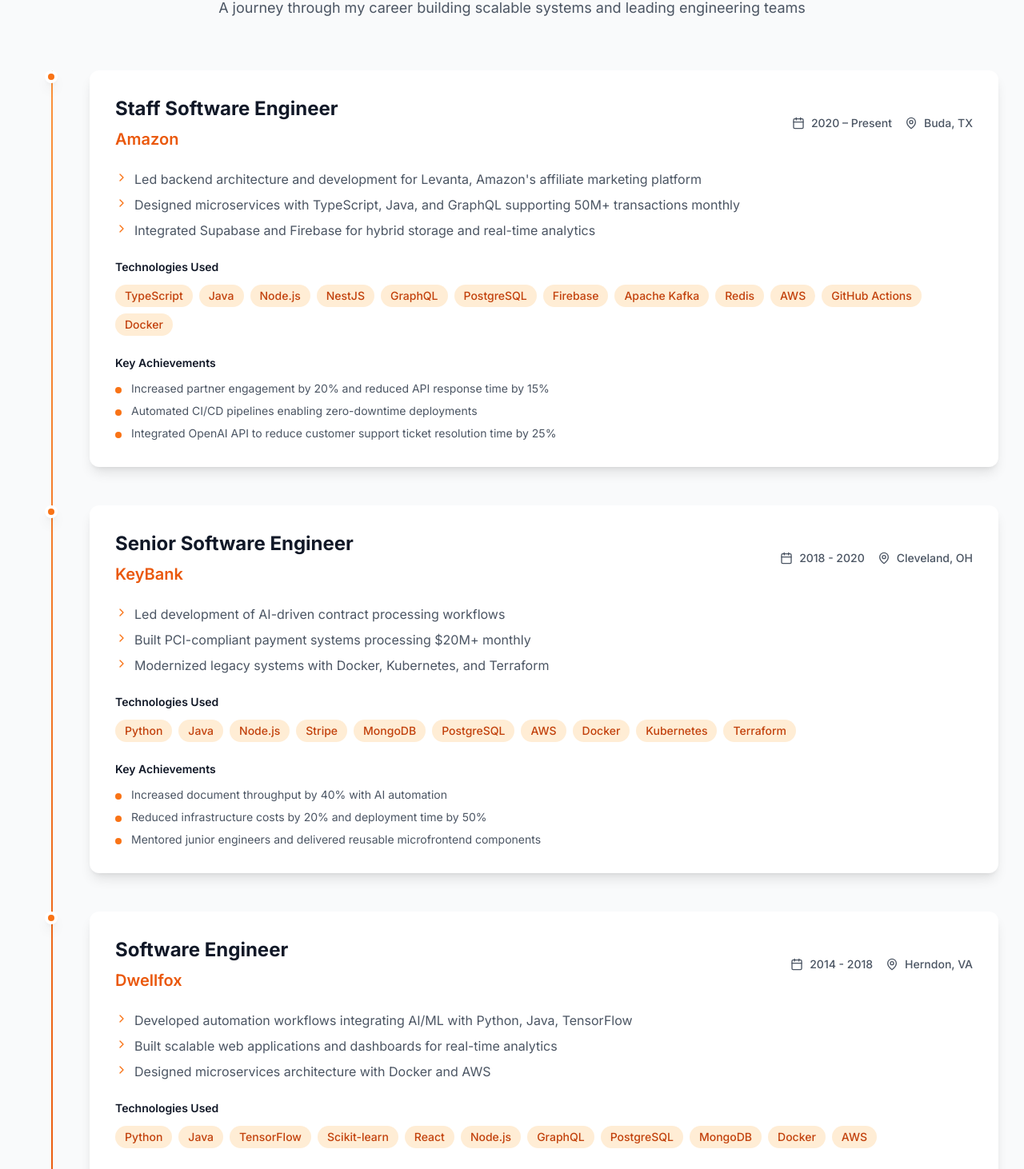
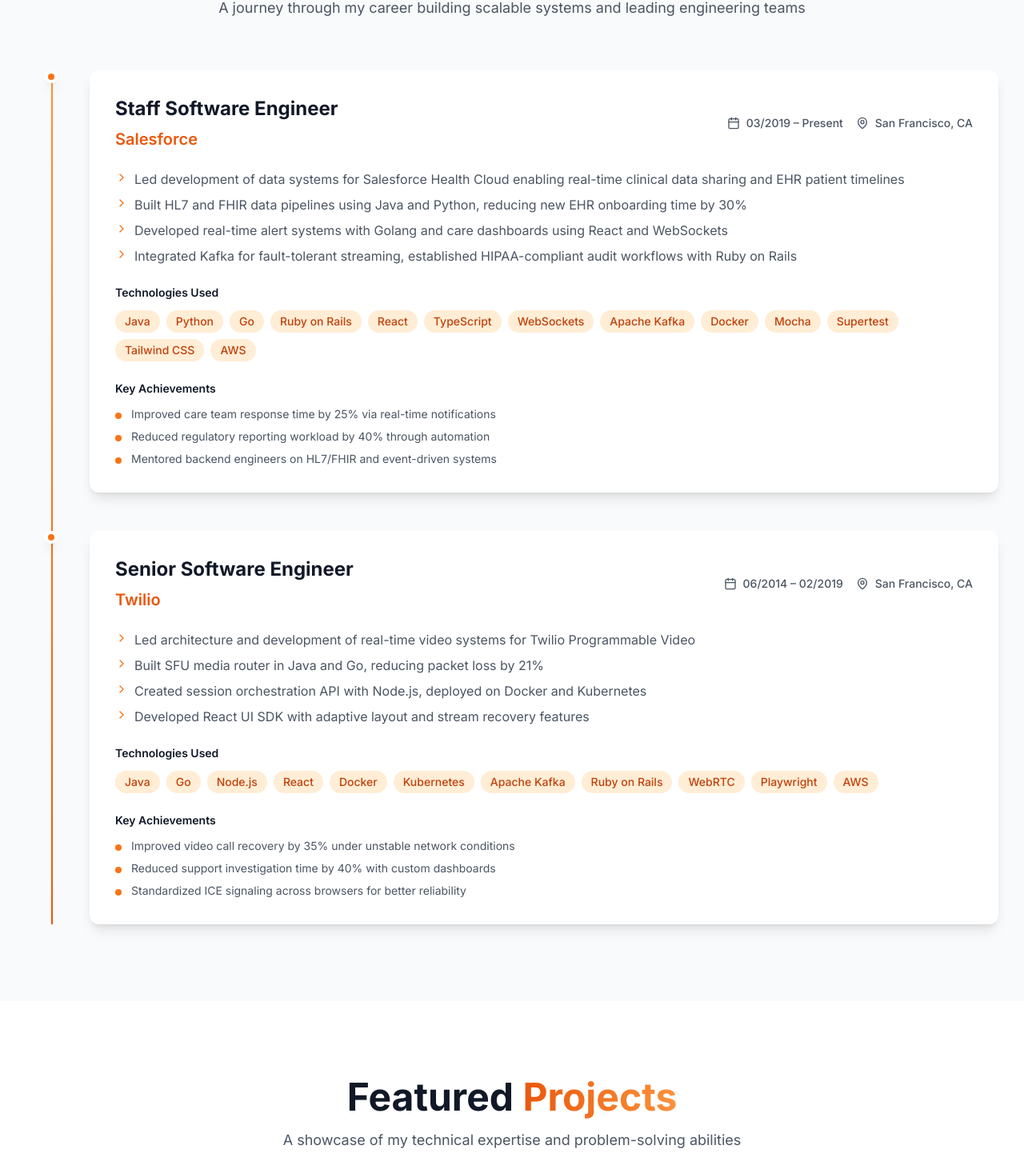
Before and after one commit to skydev9293/robert_port, a React (Create React App) app: page / in a window 1280 px wide. Shown: the part 2374-3836 px from the top of the page at 80% size. Built offline with nearby package versions, Linux system fonts and the light colour scheme.

Commit message:
Update portfolio.ts

```diff
--- a/src/data/portfolio.ts
+++ b/src/data/portfolio.ts
@@ -21,59 +21,50 @@
 export const experiences: Experience[] = [
   {
     id: "1",
-    company: "Amazon",
+    company: "Salesforce",
     position: "Staff Software Engineer",
-    duration: "2020 – Present",
-    location: "Buda, TX",
+    duration: "03/2019 – Present",
+    location: "San Francisco, CA",
     description: [
-      "Led backend architecture and development for Levanta, Amazon's affiliate marketing platform",
-      "Designed microservices with TypeScript, Java, and GraphQL supporting 50M+ transactions monthly",
-      "Integrated Supabase and Firebase for hybrid storage and real-time analytics"
+      "Led development of data systems for Salesforce Health Cloud enabling real-time clinical data sharing and EHR patient timelines",
+      "Built HL7 and FHIR data pipelines using Java and Python, reducing new EHR onboarding time by 30%",
+      "Developed real-time alert systems with Golang and care dashboards using React and WebSockets",
+      "Integrated Kafka for fault-tolerant streaming, established HIPAA-compliant audit workflows with Ruby on Rails"
     ],
-    technologies: ["TypeScript", "Java", "Node.js", "NestJS", "GraphQL", "PostgreSQL", "Firebase", "Apache Kafka", "Redis", "AWS", "GitHub Actions", "Docker"],
+    technologies: [
+      "Java", "Python", "Go", "Ruby on Rails", "React", "TypeScript", "WebSockets",
+      "Apache Kafka", "Docker", "Mocha", "Supertest", "Tailwind CSS", "AWS"
+    ],
     achievements: [
-      "Increased partner engagement by 20% and reduced API response time by 15%",
-      "Automated CI/CD pipelines enabling zero-downtime deployments",
-      "Integrated OpenAI API to reduce customer support ticket resolution time by 25%"
+      "Improved care team response time by 25% via real-time notifications",
+      "Reduced regulatory reporting workload by 40% through automation",
+      "Mentored backend engineers on HL7/FHIR and event-driven systems"
     ]
   },
   {
     id: "2",
-    company: "KeyBank",
+    company: "Twilio",
     position: "Senior Software Engineer",
-    duration: "2018 - 2020",
-    location: "Cleveland, OH",
+    duration: "06/2014 – 02/2019",
+    location: "San Francisco, CA",
     description: [
-      "Led development of AI-driven contract processing workflows",
-      "Built PCI-compliant payment systems processing $20M+ monthly",
-      "Modernized legacy systems with Docker, Kubernetes, and Terraform"
+      "Led architecture and development of real-time video systems for Twilio Programmable Video",
+      "Built SFU media router in Java and Go, reducing packet loss by 21%",
+      "Created session orchestration API with Node.js, deployed on Docker and Kubernetes",
+      "Developed React UI SDK with adaptive layout and stream recovery features"
     ],
-    technologies: ["Python", "Java", "Node.js", "Stripe", "MongoDB", "PostgreSQL", "AWS", "Docker", "Kubernetes", "Terraform"],
+    technologies: [
+      "Java", "Go", "Node.js", "React", "Docker", "Kubernetes",
+      "Apache Kafka", "Ruby on Rails", "WebRTC", "Playwright", "AWS"
+    ],
     achievements: [
-      "Increased document throughput by 40% with AI automation",
-      "Reduced infrastructure costs by 20% and deployment time by 50%",
-      "Mentored junior engineers and delivered reusable microfrontend components"
-    ]
-  },
-  {
-    id: "3",
-    company: "Dwellfox",
-    position: "Software Engineer",
-    duration: "2014 - 2018",
-    location: "Herndon, VA",
-    description: [
-      "Developed automation workflows integrating AI/ML with Python, Java, TensorFlow",
-      "Built scalable web applications and dashboards for real-time analytics",
-      "Designed microservices architecture with Docker and AWS"
-    ],
-    technologies: ["Python", "Java", "TensorFlow", "Scikit-learn", "React", "Node.js", "GraphQL", "PostgreSQL", "MongoDB", "Docker", "AWS"],
-    achievements: [
-      "Reduced manual effort by 35% with automation solutions",
-      "Improved reporting time by 25% with dynamic dashboards",
-      "Delivered HIPAA-compliant solutions for secure client data processing"
+      "Improved video call recovery by 35% under unstable network conditions",
+      "Reduced support investigation time by 40% with custom dashboards",
+      "Standardized ICE signaling across browsers for better reliability"
     ]
   }
 ];
+
 
 export const projects: Project[] = [
   {
```
